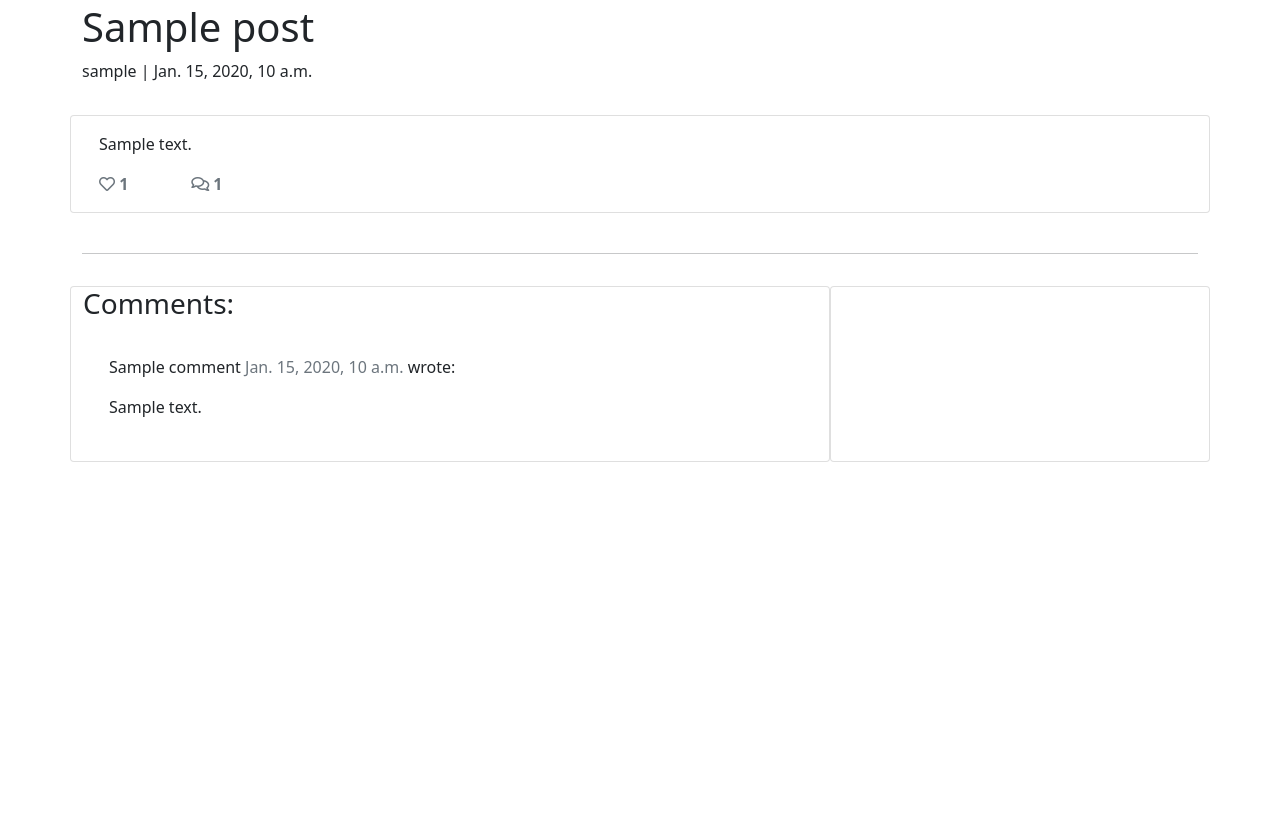
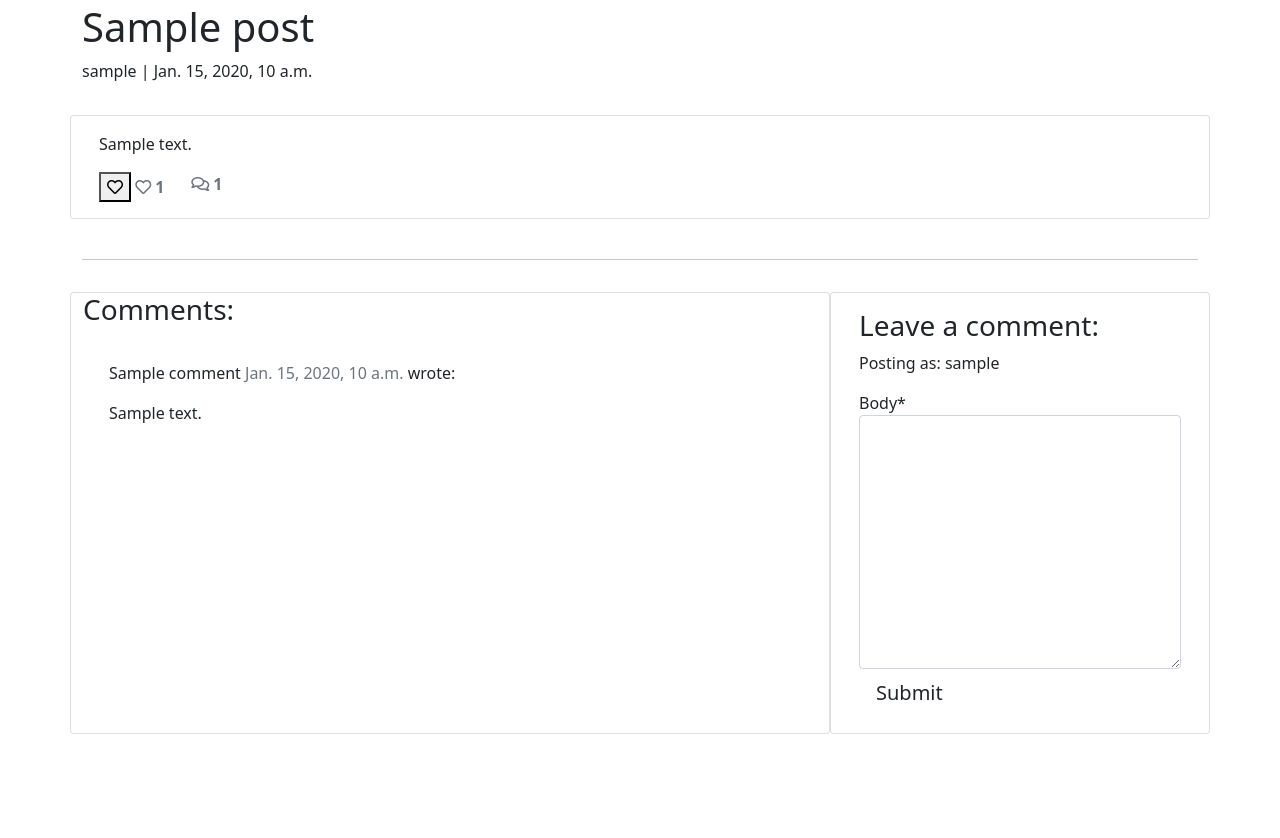
Before and after one commit to JoeQuigley1/Django-blog, a Django app: a page that uses templates/post_detail.html in a window 1280 px wide. Shown: the part 53-891 px from the top of the page. Before the commit the page ends 515 px from the top, so only its background shows below. Run offline with Django 4.2, Linux system fonts and the light colour scheme; a user stored in the database is signed in; tables that the repository leaves empty hold one stand-in row (values such as "Sample post"); some libraries are stand-ins or nearby versions.

Commit message:
Add likes functionality  to posts

```diff
--- a/blog/admin.py
+++ b/blog/admin.py
@@ -21,5 +21,5 @@ class CommentAdmin(admin.ModelAdmin):
     search_fields = ('name', 'email', 'body')
     actions = ['approve_comments']
 
-    def approve_comments(self, request, queries):
+    def approve_comments(self, request, queryset):
         queryset.update(approved=True)
--- /dev/null
+++ b/blog/forms.py
@@ -0,0 +1,9 @@
+from . models import Comment
+from django import forms
+
+
+
+class CommentForm(forms.ModelForm):
+    class Meta:
+        model = Comment
+        fields = ('body',)
--- a/blog/urls.py
+++ b/blog/urls.py
@@ -5,4 +5,5 @@ from django.urls import path
 urlpatterns = [
     path('', views.PostList.as_view(), name='home'),
     path('<slug:slug>/', views.PostDetail.as_view(), name='post_detail'),
+    path('like/<slug:slug>', views.PostLike.as_view(), name='post_like'),
 ]
--- a/blog/views.py
+++ b/blog/views.py
@@ -1,6 +1,9 @@
-from django.shortcuts import render, get_object_or_404
+from django.shortcuts import render, get_object_or_404, reverse
 from django.views import generic, View
+from django.http import HttpResponseRedirect
 from .models import Post
+from .forms import CommentForm
+
 
 # Create your views here.
 
@@ -28,6 +31,52 @@ class PostDetail(View):
             {
                 "post": post,
                 "comments": comments,
-                "liked:": liked
+                "commented": False,
+                "liked:": liked,
+                'comment_form': CommentForm()
             }
         )
+
+    def post(self, request, slug, *args, **kwargs):
+        queryset = Post.objects.filter(status=1)
+        post = get_object_or_404(queryset, slug=slug)
+        comments = post.comments.filter(approved=True).order_by('created_on')
+        liked = False
+        if post.likes.filter(id=self.request.user.id).exists():
+            liked = True
+
+        comment_form = CommentForm(data=request.POST)
+
+        if comment_form.is_valid():
+            comment_form.instance.email = request.user.email
+            comment_form.instance.name = request.user.username
+            comment = comment_form.save(commit=False)
+            comment.post = post
+            comment.save()
+        else:
+            comment_form = CommentForm()
+
+        return render(
+            request,
+            "post_detail.html",
+            {
+                "post": post,
+                "comments": comments,
+                "commented": True,
+                "liked:": liked,
+                "comment_form": CommentForm()
+            }
+        )
+
+
+class PostLike(View):
+
+    def post(self, request, slug):
+        post = get_object_or_404(Post, slug=slug)
+
+        if post.likes.filter(id=request.user.id).exists():
+            post.likes.remove(request.user)
+        else:
+            post.likes.add(request.user)
+
+        return HttpResponseRedirect(reverse('post_detail', args=[slug]))
--- a/codestar/settings.py
+++ b/codestar/settings.py
@@ -52,6 +52,7 @@ INSTALLED_APPS = [
     'django.contrib.staticfiles',
     'cloudinary',
     'django_summernote',
+    'crispy_forms',
     'blog',
 ]
 
@@ -59,6 +60,8 @@ SITE_ID = 1
 
 LOGIN_REDIRECT_URL = '/'
 LOGOUT_REDIRECT_URL = '/'
+
+CRISPY_TEMPLATE_PACK = 'bootstrap4'
 
 MIDDLEWARE = [
     'django.middleware.security.SecurityMiddleware',
--- a/templates/post_detail.html
+++ b/templates/post_detail.html
@@ -1,4 +1,6 @@
 {% extends 'base.html' %} {% block content %}
+
+{% load crispy_forms_tags %}
 
 <div class="masthead">
     <div class="container">
@@ -34,8 +36,27 @@
                 <div class="row">
 
                     <div class="col-1">
-                        <!-- The number of likes goes before the closing strong tag -->
-                        <strong class="text-secondary"><i class="far fa-heart"></i> {{ post.number_of_likes }} </strong>
+                        <strong>
+                            {% if user.is_authenticated %}
+                            <form class="d-inline" action="{% url 'post_like' post.slug %}" method="POST">
+                                {% csrf_token %}
+                                {% if liked %}
+
+                                <button type="submit" name="blogpost_id" value="{{post.slug}}" class="btn-like">
+                                    <i class="fas fa-heart"></i></button>
+
+                                {% else %}
+                                <button type="submit" name="blogpost_id" value="{{post.slug}}" class="btn-like">
+                                    <i class="far fa-heart"></i></button>
+
+                                {% endif %}
+                            </form>
+                            {%  else  %}
+                            <span class="text-secondary"><i class="far fa-heart"></i></span>
+                            {% endif %}
+                            <span class="text-secondary"><i class="far fa-heart"></i> {{ post.number_of_likes }}</span>
+                        </strong>
+
                     </div>
                     <div class="col-1">
                         {% with comments.count as total_comments %}
@@ -78,6 +99,24 @@
         <div class="col-md-4 card mb-4  mt-3 ">
             <div class="card-body">
                 <!-- For later -->
+                {% if commented %}
+                <div class="alert alert-success" role="alert">
+                    Your comment is awaiting approval
+                </div>
+                {% else %}
+
+                {% if user.is_authenticated %}
+
+                <h3>Leave a comment:</h3>
+                <p>Posting as: {{ user.username }}</p>
+                <form method="post" action="">
+                    {{ comment_form | crispy }}
+                    {% csrf_token %}
+                    <button type="submit" class="btn btn-signup btn-lg" > Submit </button>
+                </form>
+
+                {% endif %}
+                {% endif %}
             </div>
         </div>
     </div>
```
